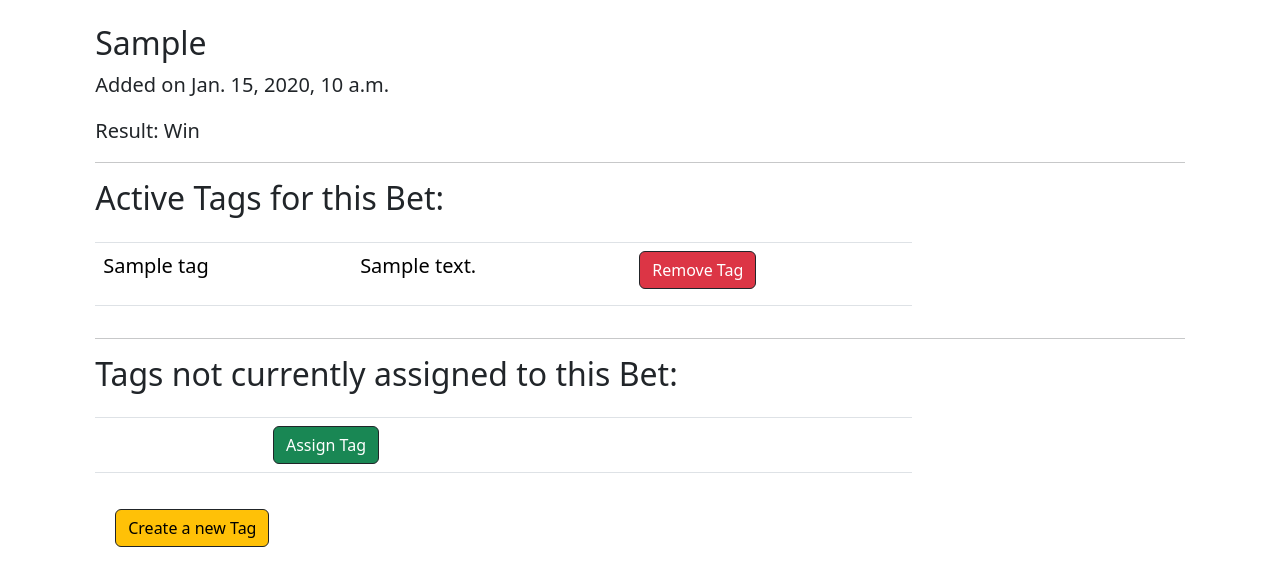
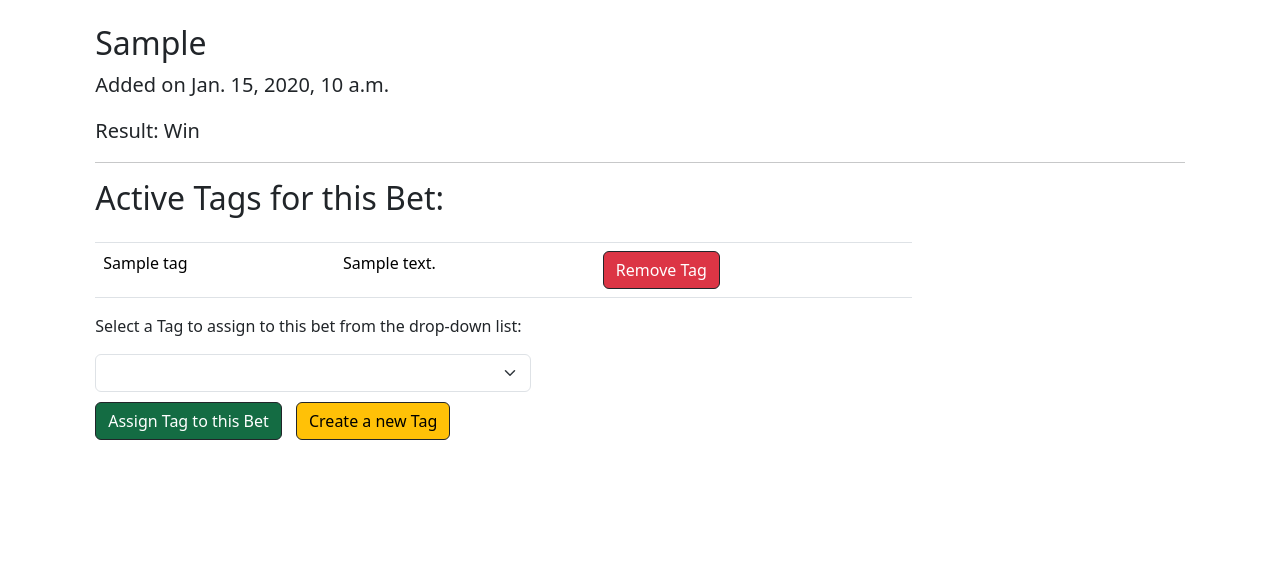
Before and after one commit to nicoferreira90/bet_tracker_orange, a Django app: page /tags/bet_tag_page/1/ in a window 1280 px wide. Shown: the part 52-638 px from the top of the page. Run offline with Django 5.2, Linux system fonts and the light colour scheme; a user stored in the database is signed in; tables that the repository leaves empty hold one stand-in row (values such as "Sample post"); lists and menus that the app fills with data are empty.

Commit message:
more or less finished bet tag page

```diff
--- a/tags/urls.py
+++ b/tags/urls.py
@@ -1,5 +1,5 @@
 from django.urls import path
-from .views import TagListView, NewTagView, UpdateTagView, DeleteTagView, BetTagPageView
+from .views import TagListView, NewTagView, UpdateTagView, DeleteTagView, BetTagPageView, BetNewTagView
 
 urlpatterns = [
     path("", TagListView.as_view(), name="tag_list"),
@@ -7,6 +7,6 @@ urlpatterns = [
     path("update_tag/<int:pk>/", UpdateTagView.as_view(), name="update_tag"),
     path("delete_tag/<int:pk>/", DeleteTagView.as_view(), name="delete_tag"),
     path("bet_tag_page/<int:pk>/", BetTagPageView.as_view(), name="bet_tag_page"),
-
+    path("bet_new_tag/", BetNewTagView.as_view(), name="bet_new_tag"),
 
 ]
--- a/tags/views.py
+++ b/tags/views.py
@@ -1,4 +1,3 @@
-from django.shortcuts import render
 from django.contrib.auth.mixins import LoginRequiredMixin, UserPassesTestMixin
 from django.views.generic import ListView, CreateView, DeleteView, UpdateView, DetailView
 from django.urls import reverse_lazy
@@ -23,6 +22,8 @@ class NewTagView(LoginRequiredMixin, CreateView):
         form.instance.tag_owner = self.request.user
         return super().form_valid(form)
 
+
+
 class UpdateTagView(LoginRequiredMixin, UserPassesTestMixin, UpdateView):
     model = Tag
     form_class = TagForm
@@ -46,12 +47,58 @@ class DeleteTagView(LoginRequiredMixin, UserPassesTestMixin, DeleteView):
         obj = self.get_object()
         return obj.tag_owner == self.request.user
 
+
 class BetTagPageView(LoginRequiredMixin, UserPassesTestMixin, DetailView):
 
     model = Bet
     template_name = "tags/bet_tag_page.html"
 
+    def post(self, request, *args, **kwargs):
+        self.object = self.get_object()
+        context = self.get_context_data(**kwargs)
+
+        if request.POST.get('tag-select'):
+            chosen_tag = Tag.objects.get(label=request.POST.get('tag-select'))
+            chosen_tag.associated_bets.add(self.object)
+        else:
+            removed_tag = Tag.objects.get(id=request.POST.get('tag-id'))
+            removed_tag.associated_bets.remove(self.object)
+        context["bet"] = self.get_object()
+
+        return self.render_to_response(context)
+
+    def get(self, request, *args, **kwargs):
+        self.object = self.get_object()
+        context = self.get_context_data(**kwargs)
+
+        return self.render_to_response(context)
+
+
+    def get_context_data(self, **kwargs):
+        context = super().get_context_data(**kwargs)
+        context["bet"] = self.get_object()
+        print("debug line")
+        print(context["bet"])
+        context["inactive_tags"] = Tag.objects.exclude(associated_bets=context["bet"]).distinct()
+        print(context["inactive_tags"])
+        context["pk"] = self.get_object().pk
+        print(context["pk"])
+        return context
+
+
     def test_func(self):
         """Checks if bet owner is the same as the current user."""
         obj = self.get_object()
         return obj.bet_owner == self.request.user
+
+class BetNewTagView(LoginRequiredMixin, CreateView):
+    model = Tag
+    form_class = TagForm
+    template_name = "tags/new_tag.html"
+    login_url = "/users/login/"
+    success_url = reverse_lazy("bet_tag_page")
+
+    def form_valid(self, form):
+        # Set the owner of the bet to the current user
+        form.instance.tag_owner = self.request.user
+        return super().form_valid(form)
--- a/templates/base.html
+++ b/templates/base.html
@@ -13,10 +13,32 @@
 
         <style>
             .navbar a {
-                text-decoration: none; /* Removes the underline */
+                text-decoration: none;
             }
             .navbar a:hover {
-                text-decoration: underline; /* Adds underline on hover, if desired */
+                text-decoration: underline;
+            }
+            .dropdown-item {
+                display: block;
+                padding: 8px 16px;
+                color: #000;
+                text-decoration: none;
+                background: none;
+                border: none;
+                cursor: pointer;
+            }
+
+            .dropdown-item:hover {
+                background-color: #f0f0f0;
+                color: #007bff;
+            }
+
+
+            .logout-button {
+                background: none;
+                border: none;
+                padding: 0;
+                text-align: left;
             }
         </style>
 
@@ -43,12 +65,15 @@
                 </a>
                 <ul class="dropdown-menu text-small" aria-labelledby="dropdownUser1">
                     <li>
-                        <a class="dropdown-item" href="{% url "password_change" %}">Change password</a>
+                        <a class="dropdown-item" href="{% url 'password_change' %}">Change password</a>
                     </li>
                     <li>
-                        <a class="dropdown-item" href="{% url 'logout' %}" style="cursor: pointer;">
-                            Log out
-                        </a>
+                        <form action="{% url 'logout' %}" method="post">
+                            {% csrf_token %}
+                            <button type="submit" class="dropdown-item logout-button" style="background: none; border: none; padding: 0; text-align: center; cursor: pointer;">
+                                Log out
+                            </button>
+                        </form>
                     </li>
                 </ul>
 
--- a/templates/tags/bet_tag_page.html
+++ b/templates/tags/bet_tag_page.html
@@ -2,6 +2,7 @@
 {% extends "base.html" %}
 
 {% block content %}
+
 
 <h2>{{bet}}</h2>
 <p class="lead" style="font-weight: 400">Added on {{bet.date_added}}</p>
@@ -23,10 +24,14 @@
             <tbody>
                 {% for tag in bet.tag_set.all %}
                 <tr>
-                    <td><p class="lead" style="font-weight: 400">{{ tag }}</p></td>
-                    <td><p class="lead" style="font-weight: 400">{{ tag.description }}</p></td>
+                    <td>{{ tag }}</td>
+                    <td>{{ tag.description }}</td>
                     <td>
-                        <a class="btn btn-danger border border-dark" href="" role="button">Remove Tag</a>
+                        <form action="{% url 'bet_tag_page' pk=bet.pk %}" method="POST" style="display:inline;">
+                            {% csrf_token %}
+                            <input type="hidden" name="tag-id" value="{{tag.id}}">
+                            <button class="btn btn-danger border border-dark" type="submit" name="remove-tag">Remove Tag</button>
+                        </form>
                     </td>
                 </tr>
                 {% endfor %}
@@ -36,35 +41,16 @@
 
 </div>
 
-<hr>
 
-<h2>Tags not currently assigned to this Bet:</h2>
-<div style="display: flex; align-items: flex-start;">
-    <div style="flex: 1; max-width: 75%;">
-        <table class="table" style="width: 100%;">
-            <thead>
-                <tr>
-                    <th scope="col"></th>
-                    <th scope="col"></th>
-                    <th scope="col"></th> <!-- New header for actions -->
-                </tr>
-            </thead>
-            <tbody>
-                {% for tag in bet.tag_set.all %}
-                <tr>
-                    <td><p class="lead" style="font-weight: 400"></p></td>
-                    <td><p class="lead" style="font-weight: 400"></p></td>
-                    <td>
-                        <a class="btn btn-success border border-dark" href="" role="button">Assign Tag</a>
-                    </td>
-                </tr>
-                {% endfor %}
-            </tbody>
-        </table>
-    </div>
-
-</div>
-
-<a class="btn btn-warning border border-dark" style="margin: 20px;" href="{% url "new_tag" %}" role="button">Create a new Tag</a>
-
+<form action="{% url 'bet_tag_page' pk=pk %}" method="POST">
+    {% csrf_token %}
+    <p>Select a Tag to assign to this bet from the drop-down list:</p>
+    <select name="tag-select" class="form-select" aria-label="no-label" style="width: 40%;" id="tag-select" required>
+        {% for tag in inactive_tags %}
+            <option value="{{ tag }}">{{ tag }}</option>
+        {% endfor %}
+    </select>
+    <button id="assign-tag-button" class="btn btn-success active border border-dark" type="submit">Assign Tag to this Bet</button>
+    <a class="btn btn-warning border border-dark" style="margin: 10px;" href="{% url 'bet_new_tag' %}" role="button">Create a new Tag</a>
+</form>
 {% endblock content %}
--- a/templates/tags/tag_list.html
+++ b/templates/tags/tag_list.html
@@ -17,7 +17,7 @@
 <a class="btn btn-warning border border-dark" style="margin: 20px;" href="{% url "new_tag" %}" role="button">Create a new Tag</a>
 
 
-<table class="table">
+<table class="table" style="width: 75%;">
     <thead>
       <tr>
         <th scope="col">Label</th>
```
